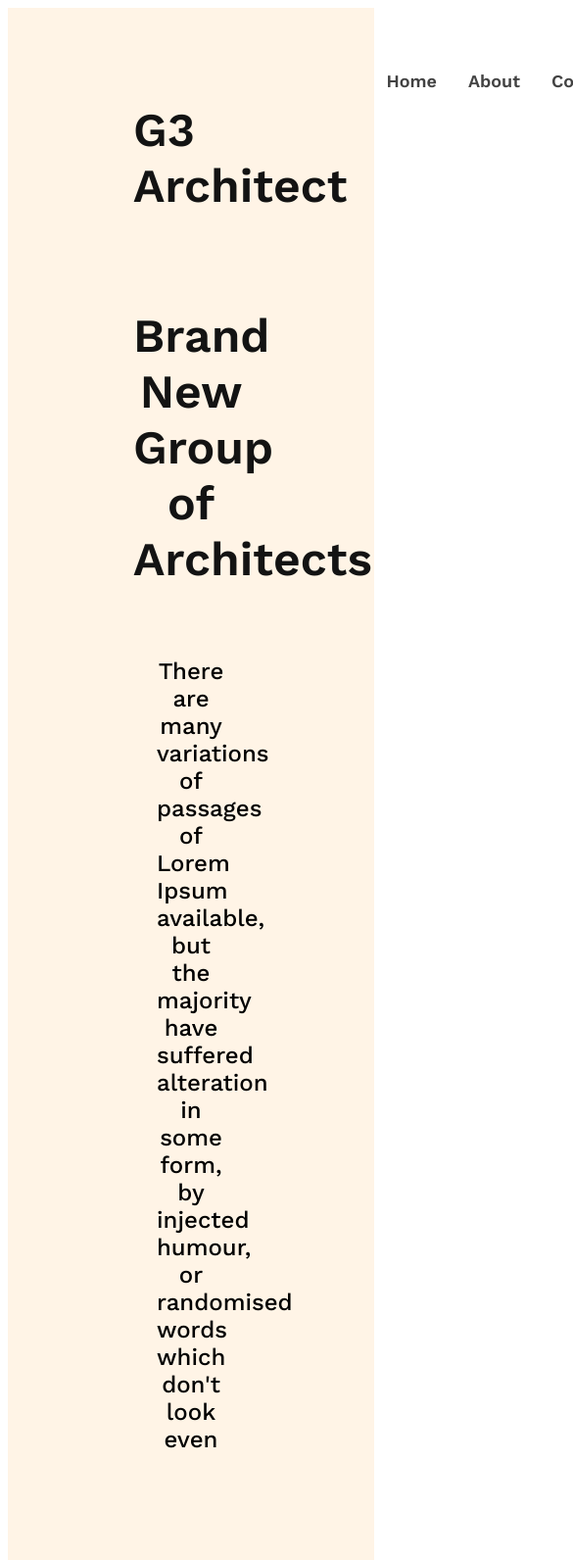
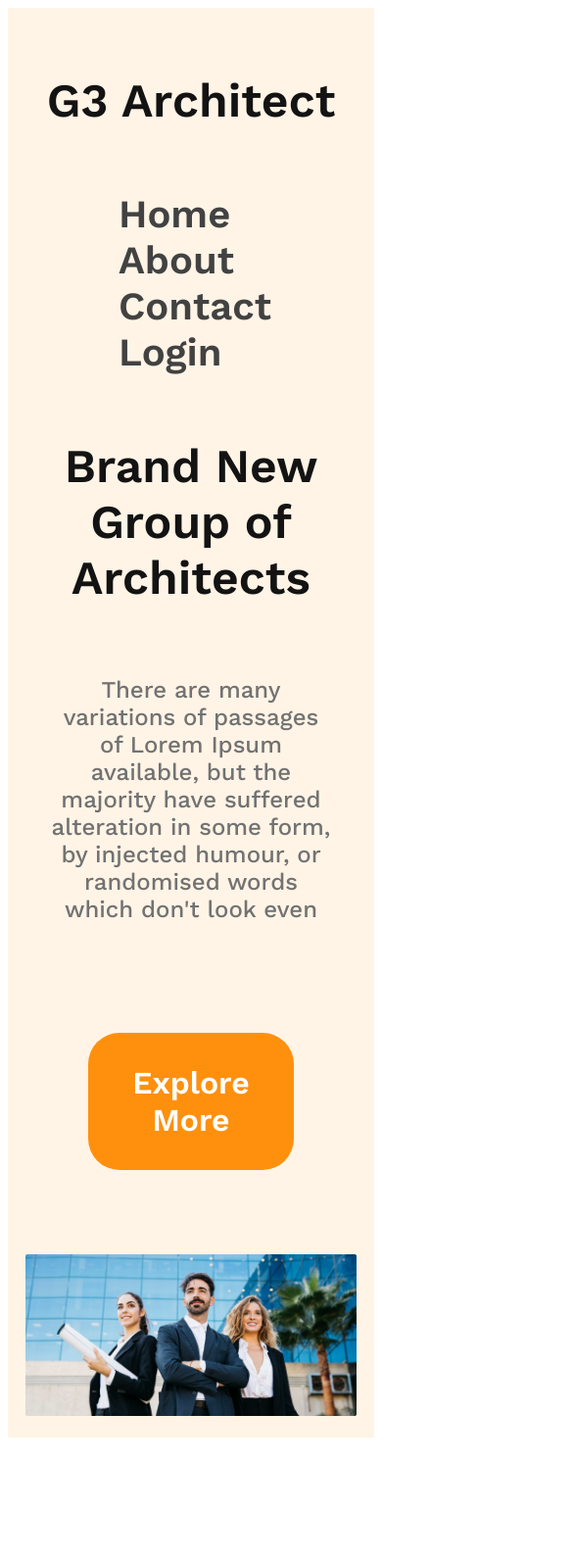
Before and after one commit to naeem182/g3architect-prootfolio, a plain HTML site: page index.html in a window 390 px wide. Shown: the top 1592 px of the page at 98% size, 585 px wide, since content can reach past the window. After the commit the page ends 1475 px from the top, so only its background shows below. Drawn offline with nearby package versions, Linux system fonts and the light colour scheme.

Commit message:
banner content reponsive

```diff
--- a/style.css
+++ b/style.css
@@ -16,6 +16,7 @@ header {
 nav {
     display: flex;
     justify-content: space-between;
+    align-items: center;
 }
 
 .title {
@@ -34,12 +35,13 @@ nav li {
     margin-right: 2em;
     list-style: none;
 
+
 }
 
 nav li a {
     text-decoration: none;
     color: #424242;
-    font-size: large;
+    font-size: 2.5rem;
     font-weight: 600;
 }
 
@@ -65,9 +67,16 @@ nav li a {
     font-weight: 500;
     font-size: 1.5em;
     padding: 1em;
+    color: #727272;
 
 }
 
+.banner img {
+    width: 100%;
+    margin-top: 1.4rem;
+}
+
+/*shared content*/
 .pri-btn {
     margin: 2em;
     padding: 1em;
@@ -77,4 +86,40 @@ nav li a {
     color: #ffffff;
     border-radius: 1em;
     border: none;
+    cursor: pointer;
 }
+
+/*responsive style*/
+/*mobile devices*/
+@media screen and (max-width:576px) {
+
+    header {
+        padding: 18px;
+
+
+    }
+
+    nav,
+    nav>ul {
+
+        flex-direction: column;
+    }
+
+}
+
+
+/*tablet or medium devices*/
+@media screen and (min-width:576px) and (max-width:960px) {
+
+    header {
+        padding: 50px;
+
+
+    }
+
+    nav {
+
+        flex-direction: column;
+    }
+
+}
```
